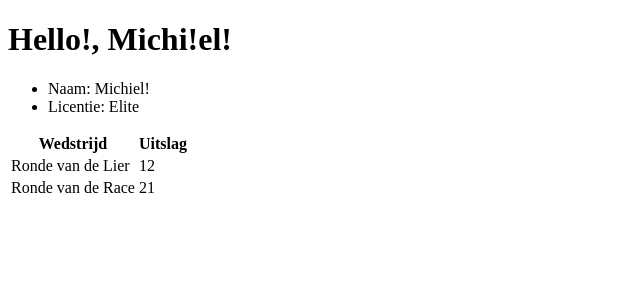
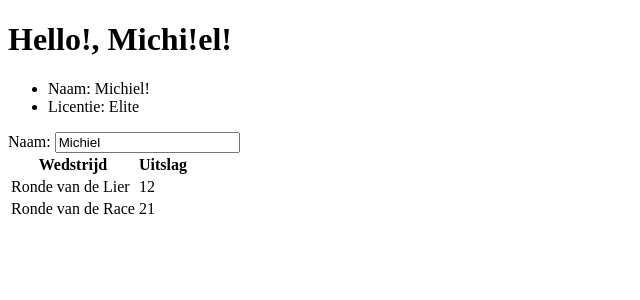
Before and after one commit to michie1/wrs_react, a React app: page / in a window 1280 px wide. Shown: the top 300 px of the page, without its empty margins (0-640 px from the left). Built offline with nearby package versions, Linux system fonts and the light colour scheme.

Commit message:
Rider change name component

```diff
--- a/Components/rider/Details.jsx
+++ b/Components/rider/Details.jsx
@@ -1,5 +1,6 @@
 import React from 'react';
 import {Info} from './details/Info.jsx';
+import {Change} from './details/Change.jsx';
 import {Rider as Results} from '../result/Rider.jsx';
 
 export class Details extends React.Component {
@@ -7,6 +8,7 @@ export class Details extends React.Component {
     return (
       <div>
         <Info name={this.props.rider.name} licence={this.props.rider.licence} />
+        <Change name={this.props.rider.name} />
         <Results results={this.props.results}/>
       </div>
     );
--- /dev/null
+++ b/Components/rider/details/Change.jsx
@@ -0,0 +1,16 @@
+import React from 'react';
+
+export class Change extends React.Component {
+  onChange() {
+    console.log(this.refs.name.value);
+    console.log(this.state);
+  }
+
+  render() {
+    return (
+      <div>
+        Naam: <input type="text" ref="name" value={this.props.name} onChange={this.onChange.bind(this)} />
+      </div>
+    );
+  }
+}
```
